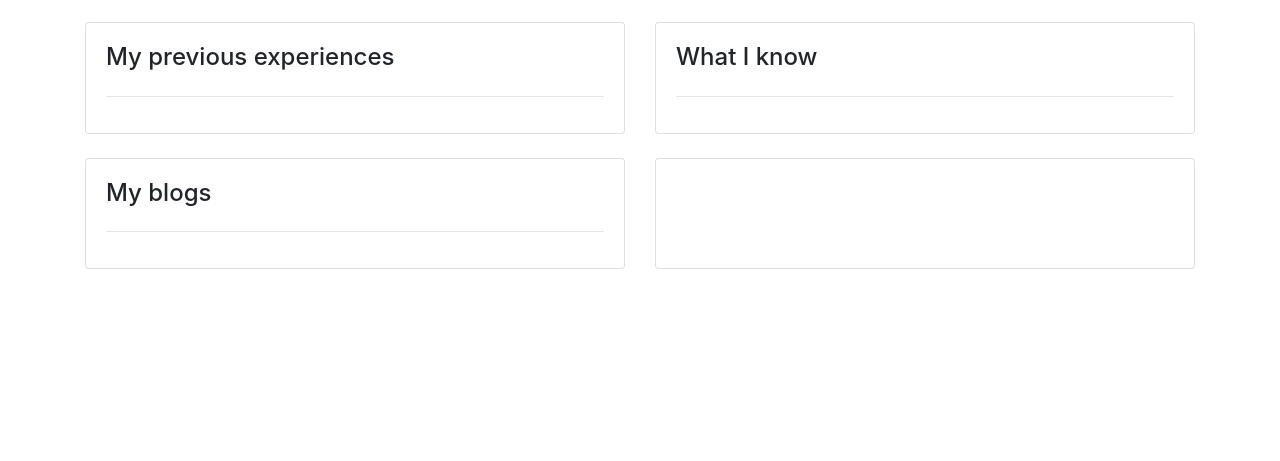
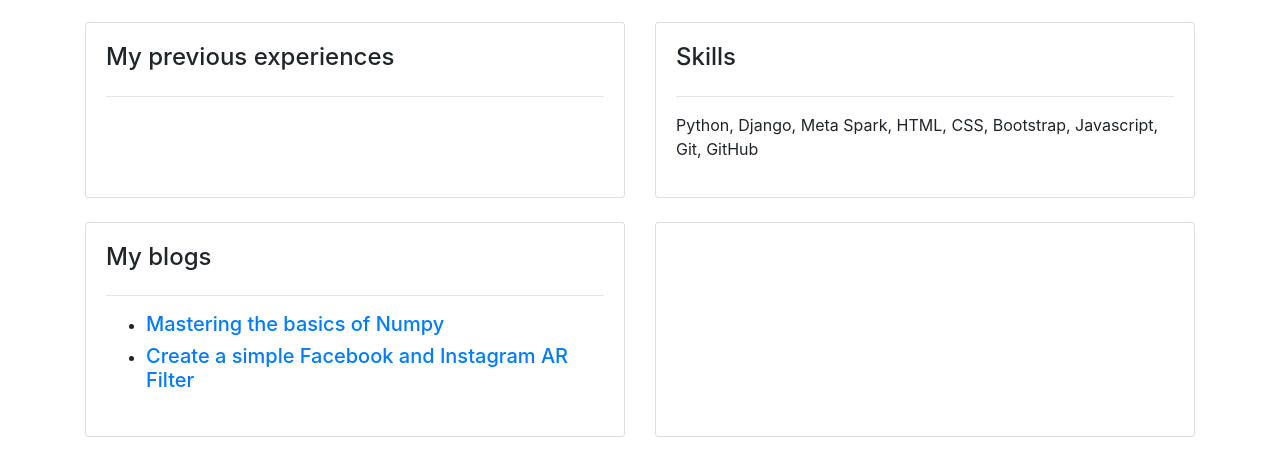
Before and after one commit to mrunankpawar/my-portfolio, a Django app: page / in a window 1280 px wide. Shown: the part 1318-1779 px from the top of the page. Before the commit the page ends 1587 px from the top, so only its background shows below. Run offline with Django 3.2, Linux system fonts and the light colour scheme.

Commit message:
updated blogs section

```diff
--- a/base/templates/base/home.html
+++ b/base/templates/base/home.html
@@ -56,8 +56,9 @@
         </div>
         <div class="col-md-6">
           <div class="card card-body h-100">
-            <h4>What I know</h4>
+            <h4>Skills</h4>
             <hr>
+            <p>Python, Django, Meta Spark, HTML, CSS, Bootstrap, Javascript, Git, GitHub</p>
         </div>
         </div>
       </div>
@@ -67,12 +68,17 @@
           <div class="card card-body h-100">
             <h4>My blogs</h4>
             <hr>
+            <ul id="blog">
+                <li><h5><a href="https://mrunankpawar.hashnode.dev/mastering-the-basics-of-numpy">Mastering the basics of Numpy</a></h5></li>
+                <li><h5><a href="https://mrunankpawar.hashnode.dev/create-a-simple-facebook-and-instagram-ar-filter">Create a simple Facebook and Instagram AR Filter</a></h5></li>
+            </ul>
           </div>
         </div>
         <div class="col-md-6">
           <div class="card card-body h-100"></div>
         </div>
       </div>
+      <br>
     </div>
   </body>
 </html>
```
